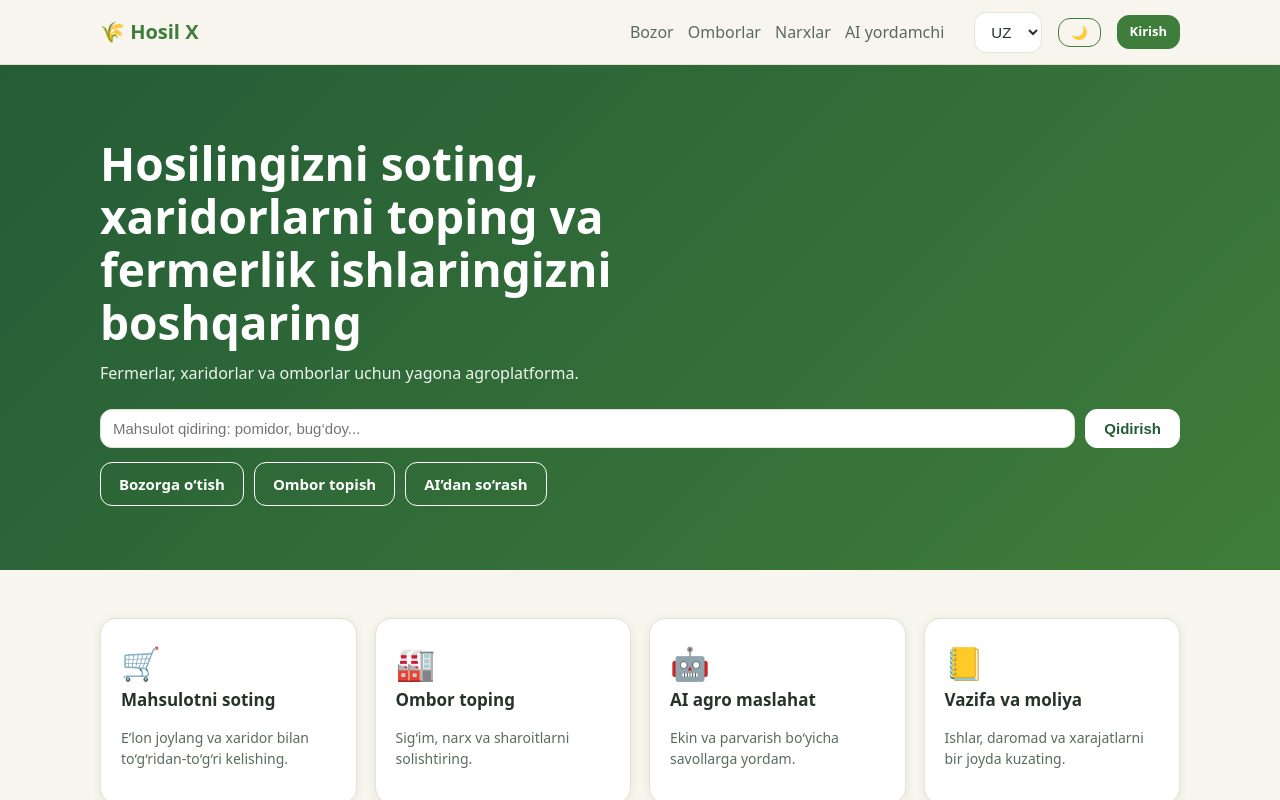
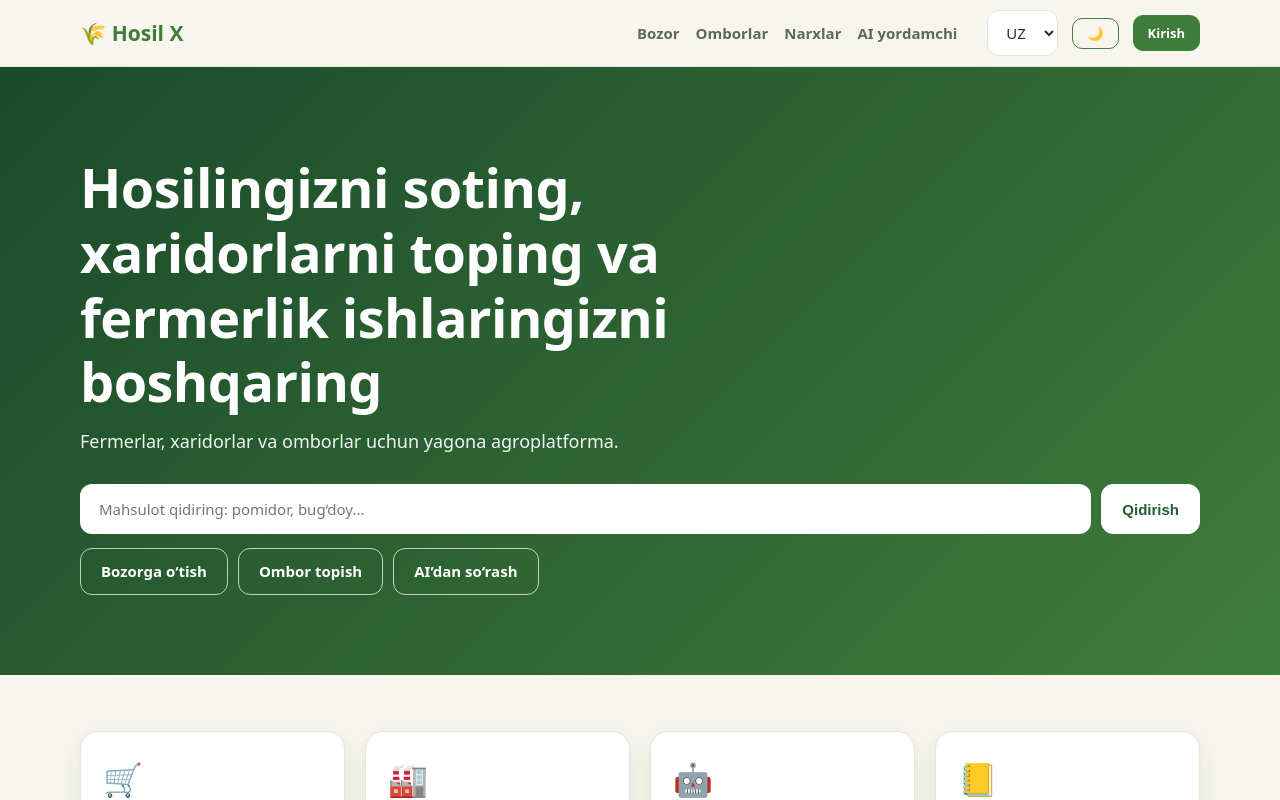
Before and after one commit to agroloyiha2026-byte/hosilx-full, a Next.js app in the folder hosilx/web/: page / in a window 1280 px wide. Shown: the top 800 px of the page. Built offline with nearby package versions, Linux system fonts and the light colour scheme.

Commit message:
Update globals.css

```diff
--- a/hosilx/web/app/globals.css
+++ b/hosilx/web/app/globals.css
@@ -1,51 +1,74 @@
 :root {
-  --forest: #245C36; --green: #3F7D3A; --leaf: #E7F0DF; --cream: #F7F5ED;
-  --soil: #8B6848; --white: #FFFFFF; --text: #26332A;
-  --bg: var(--cream); --card: var(--white); --muted-bg: var(--leaf);
-  --fg: var(--text); --fg-soft: #5A6B5E; --border: #DDE5D3;
-  --accent: var(--green); --accent-fg: #fff; --shadow: 0 2px 10px rgba(36, 92, 54, .08);
+  --forest: #245C36; --green: #3F7D3A; --leaf: #E7F0DF; --cream: #F7F5ED; --soil: #8B6848; --text: #26332A;
+  --bg: var(--cream); --card: #fff; --muted-bg: var(--leaf); --fg: var(--text); --fg-soft: #5A6B5E;
+  --border: #E1E8D6; --accent: var(--green); --accent-fg: #fff; --header-bg: rgba(247, 245, 237, .85);
+  --shadow: 0 1px 2px rgba(36, 92, 54, .06), 0 8px 24px rgba(36, 92, 54, .08); --radius: 18px;
 }
 [data-theme="dark"] {
-  --bg: #111912; --card: #1B261E; --muted-bg: #22301F;
-  --fg: #E6EEE6; --fg-soft: #A3B5A6; --border: #2C3D30;
-  --accent: #5FA85A; --accent-fg: #0E1A10; --shadow: 0 2px 10px rgba(0, 0, 0, .35);
+  --bg: #0F1711; --card: #18231B; --muted-bg: #203024; --fg: #E8F0E8; --fg-soft: #A3B5A6;
+  --border: #2A3C2E; --accent: #5FA85A; --accent-fg: #0C170E; --header-bg: rgba(15, 23, 17, .85);
+  --shadow: 0 1px 2px rgba(0, 0, 0, .4), 0 8px 24px rgba(0, 0, 0, .35);
 }
 * { box-sizing: border-box; }
-body { margin: 0; background: var(--bg); color: var(--fg);
-  font-family: system-ui, -apple-system, "Segoe UI", Roboto, sans-serif; line-height: 1.5; }
+html { scroll-behavior: smooth; }
+body { margin: 0; background: var(--bg); color: var(--fg); line-height: 1.55; -webkit-font-smoothing: antialiased;
+  font-family: ui-sans-serif, system-ui, -apple-system, "Segoe UI", Roboto, Inter, sans-serif; }
 a { color: inherit; text-decoration: none; }
-.container { max-width: 1120px; margin: 0 auto; padding: 0 20px; }
-header.top { position: sticky; top: 0; z-index: 10; background: var(--bg);
+h1, h2, h3 { line-height: 1.2; letter-spacing: -.01em; }
+.container { max-width: 1160px; margin: 0 auto; padding: 0 20px; }
+header.top { position: sticky; top: 0; z-index: 20; background: var(--header-bg); backdrop-filter: blur(12px);
   border-bottom: 1px solid var(--border); }
-header.top .container { display: flex; align-items: center; gap: 16px; height: 64px; flex-wrap: wrap; }
-.logo { font-weight: 800; font-size: 20px; color: var(--accent); margin-right: auto; }
-nav a { margin-right: 14px; color: var(--fg-soft); font-weight: 500; }
+header.top .container { display: flex; align-items: center; gap: 14px; min-height: 66px; flex-wrap: wrap; }
+.logo { font-weight: 800; font-size: 21px; color: var(--accent); margin-right: auto; }
+nav a { margin-right: 16px; color: var(--fg-soft); font-weight: 600; font-size: 15px; transition: color .15s; }
 nav a:hover { color: var(--accent); }
-.btn { display: inline-block; border: 1px solid var(--accent); background: var(--accent);
-  color: var(--accent-fg); padding: 10px 18px; border-radius: 12px; font-weight: 600;
-  cursor: pointer; font-size: 15px; }
+.btn { display: inline-flex; align-items: center; justify-content: center; gap: 6px; border: 1.5px solid var(--accent);
+  background: var(--accent); color: var(--accent-fg); padding: 11px 20px; border-radius: 12px; font-weight: 700;
+  cursor: pointer; font-size: 15px; transition: transform .12s, box-shadow .12s, filter .12s; }
+.btn:hover { transform: translateY(-1px); box-shadow: 0 6px 16px rgba(36, 92, 54, .25); filter: brightness(1.05); }
+.btn:disabled { opacity: .6; cursor: not-allowed; transform: none; }
 .btn.ghost { background: transparent; color: var(--accent); }
-.btn.small { padding: 6px 12px; font-size: 13px; }
-select, input { padding: 10px 12px; border-radius: 12px; border: 1px solid var(--border);
-  background: var(--card); color: var(--fg); font-size: 15px; }
-.hero { background: linear-gradient(135deg, var(--forest), var(--green)); color: #fff;
-  padding: 72px 0 64px; }
-.hero h1 { font-size: clamp(28px, 5vw, 46px); margin: 0 0 12px; max-width: 720px; line-height: 1.15; }
-.hero p { max-width: 560px; opacity: .92; margin: 0 0 24px; }
+.btn.small { padding: 7px 14px; font-size: 13px; border-radius: 10px; }
+select, input, textarea { padding: 11px 14px; border-radius: 12px; border: 1.5px solid var(--border); background: var(--card);
+  color: var(--fg); font-size: 15px; font-family: inherit; transition: border-color .15s, box-shadow .15s; }
+select:focus, input:focus, textarea:focus { outline: none; border-color: var(--accent); box-shadow: 0 0 0 3px rgba(63, 125, 58, .18); }
+.announce { background: var(--forest); color: #fff; text-align: center; padding: 8px 16px; font-size: 14px; font-weight: 600; }
+.hero { position: relative; color: #fff; padding: 88px 0 80px; background: linear-gradient(135deg, #1B4A2B, #3F7D3A) center / cover; }
+.hero h1 { font-size: clamp(30px, 5.2vw, 54px); margin: 0 0 14px; max-width: 760px; font-weight: 800; }
+.hero p { max-width: 560px; font-size: 18px; opacity: .93; margin: 0 0 28px; }
 .search { display: flex; gap: 10px; flex-wrap: wrap; }
-.search input { flex: 1; min-width: 200px; }
-.hero .btn.ghost { color: #fff; border-color: #fff; }
-.grid { display: grid; gap: 18px; grid-template-columns: repeat(auto-fill, minmax(250px, 1fr)); }
-.card { background: var(--card); border: 1px solid var(--border); border-radius: 16px;
-  box-shadow: var(--shadow); overflow: hidden; display: flex; flex-direction: column; }
-.card .img { aspect-ratio: 4 / 3; background: var(--muted-bg) center / cover no-repeat;
-  display: grid; place-items: center; font-size: 40px; }
-.card .body { padding: 14px 16px 16px; display: flex; flex-direction: column; gap: 4px; }
+.search input { flex: 1; min-width: 220px; border-color: transparent; padding: 14px 18px; }
+.hero .btn.ghost { color: #fff; border-color: rgba(255, 255, 255, .7); }
+.hero .btn.ghost:hover { background: rgba(255, 255, 255, .14); }
+.chips { display: flex; gap: 10px; flex-wrap: wrap; margin-top: 18px; }
+.stats { display: grid; gap: 16px; grid-template-columns: repeat(auto-fit, minmax(160px, 1fr)); margin-top: -36px; position: relative; z-index: 2; }
+.stat { background: var(--card); border: 1px solid var(--border); border-radius: var(--radius); box-shadow: var(--shadow); padding: 18px 22px; }
+.stat b { display: block; font-size: 30px; color: var(--accent); }
+.grid { display: grid; gap: 20px; grid-template-columns: repeat(auto-fill, minmax(255px, 1fr)); }
+.card { background: var(--card); border: 1px solid var(--border); border-radius: var(--radius); box-shadow: var(--shadow);
+  overflow: hidden; display: flex; flex-direction: column; transition: transform .18s, box-shadow .18s; }
+a.card:hover, .card.hover:hover { transform: translateY(-3px); }
+.card .img { aspect-ratio: 4 / 3; background: var(--muted-bg) center / cover no-repeat; display: grid; place-items: center; font-size: 42px; }
+.card .body { padding: 15px 18px 18px; display: flex; flex-direction: column; gap: 5px; }
 .card h3 { margin: 0; font-size: 17px; }
-.price { color: var(--accent); font-weight: 700; font-size: 18px; }
+.price { color: var(--accent); font-weight: 800; font-size: 18px; }
 .soft { color: var(--fg-soft); font-size: 14px; }
-section.block { padding: 48px 0; }
-.feature { padding: 20px; }
-.empty { text-align: center; padding: 48px 16px; background: var(--muted-bg);
-  border-radius: 16px; color: var(--fg-soft); }
+.badge { display: inline-block; font-size: 11px; font-weight: 700; padding: 3px 9px; border-radius: 99px; background: var(--muted-bg); color: var(--accent); }
+section.block { padding: 56px 0; }
+.section-head { display: flex; align-items: baseline; justify-content: space-between; margin-bottom: 22px; gap: 12px; }
+.section-head h2 { margin: 0; font-size: 28px; }
+.feature { padding: 22px; }
+.feature .ico { width: 48px; height: 48px; border-radius: 14px; background: var(--muted-bg); display: grid; place-items: center; font-size: 24px; margin-bottom: 10px; }
+.empty { text-align: center; padding: 48px 16px; background: var(--muted-bg); border-radius: var(--radius); color: var(--fg-soft); }
 .toolbar { display: flex; gap: 10px; flex-wrap: wrap; margin: 24px 0; }
+.ad { display: block; position: relative; border-radius: var(--radius); overflow: hidden; border: 1px solid var(--border); box-shadow: var(--shadow); margin: 24px 0; }
+.ad img { display: block; width: 100%; max-height: 220px; object-fit: cover; }
+.ad .badge { position: absolute; top: 10px; left: 10px; background: rgba(0, 0, 0, .55); color: #fff; }
+.cta { background: linear-gradient(135deg, var(--forest), var(--green)); color: #fff; border-radius: 28px; padding: 48px 28px; text-align: center; }
+.cta .btn { background: #fff; color: var(--forest); border-color: #fff; }
+.dnav { display: flex; gap: 8px; flex-wrap: wrap; margin-bottom: 22px; padding: 10px; background: var(--card);
+  border: 1px solid var(--border); border-radius: var(--radius); box-shadow: var(--shadow); }
+.dnav a { padding: 8px 14px; border-radius: 10px; font-size: 14px; font-weight: 600; color: var(--fg-soft); }
+.dnav a:hover { background: var(--muted-bg); }
+.dnav a.active { background: var(--accent); color: var(--accent-fg); }
+@media (max-width: 640px) { .hero { padding: 56px 0 64px; } .section-head h2 { font-size: 22px; } nav a { margin-right: 10px; font-size: 14px; } }
```
